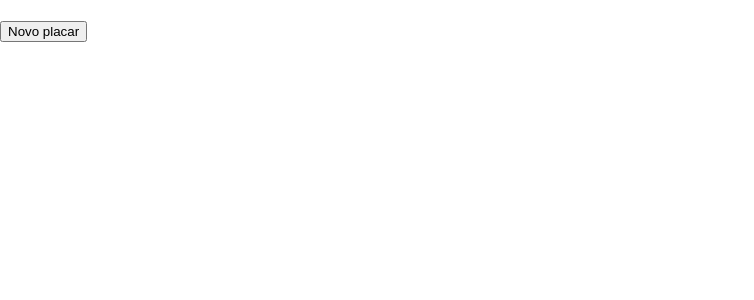
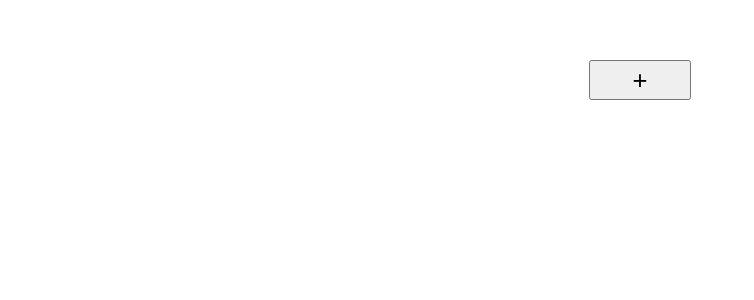
Before and after one commit to saviogodinho2002/placar-react, a React (Vite) app: page / in a window 1280 px wide. Shown: the top 300 px of the page, without its empty margins (0-754 px from the left). Built offline with nearby package versions, Linux system fonts and the light colour scheme.

Commit message:
interface-ajustes

```diff
--- a/src/App.css
+++ b/src/App.css
@@ -1,12 +1,14 @@
-body {
+*{
     margin: 0;
     padding: 0;
+
+    text-align: center;
 }
 .placar-container{
     display: inline-block;
     text-align: center;
-    width: 230px;
-    height: 210px;
+    width: 40vw;
+    height: 40vh;
 
     border-radius: 10px;
     border: 1px solid black;
@@ -14,11 +16,19 @@ body {
     margin: 20px;
   }
   .placar-name{
-    font-size: 30px;
+    font-size: 4vw;
+    margin-top: 1vh;
 
   }
   .placar-points{
-    font-size: 30px;
+    font-size: 3vw;
+    margin-top: 5vh;
+  }
+  .placar-button{
+    width: 8vw;
+    height: 5vh;
+    font-size: 2vw;
+    margin-top: 5vh;
   }
   .add{
       margin-left: 20px;
--- a/src/App.tsx
+++ b/src/App.tsx
@@ -13,7 +13,6 @@ interface Iplacar{
 function App() {
 
   const [listPlacares,setPlacar] = useState<Iplacar[]>([]);
-  console.log(listPlacares);
 
 
   function addPlacar(){
@@ -41,7 +40,7 @@ function App() {
 
       }
       <br/>
-      <button id="create-placar-button" onClick={addPlacar}> Novo placar </button>
+      <button id="create-placar-button" className='placar-button' onClick={addPlacar}> + </button>
 
     </div>
   )
```
Also changed, not shown: src/components/Placar.tsx (+8 -1 lines).
